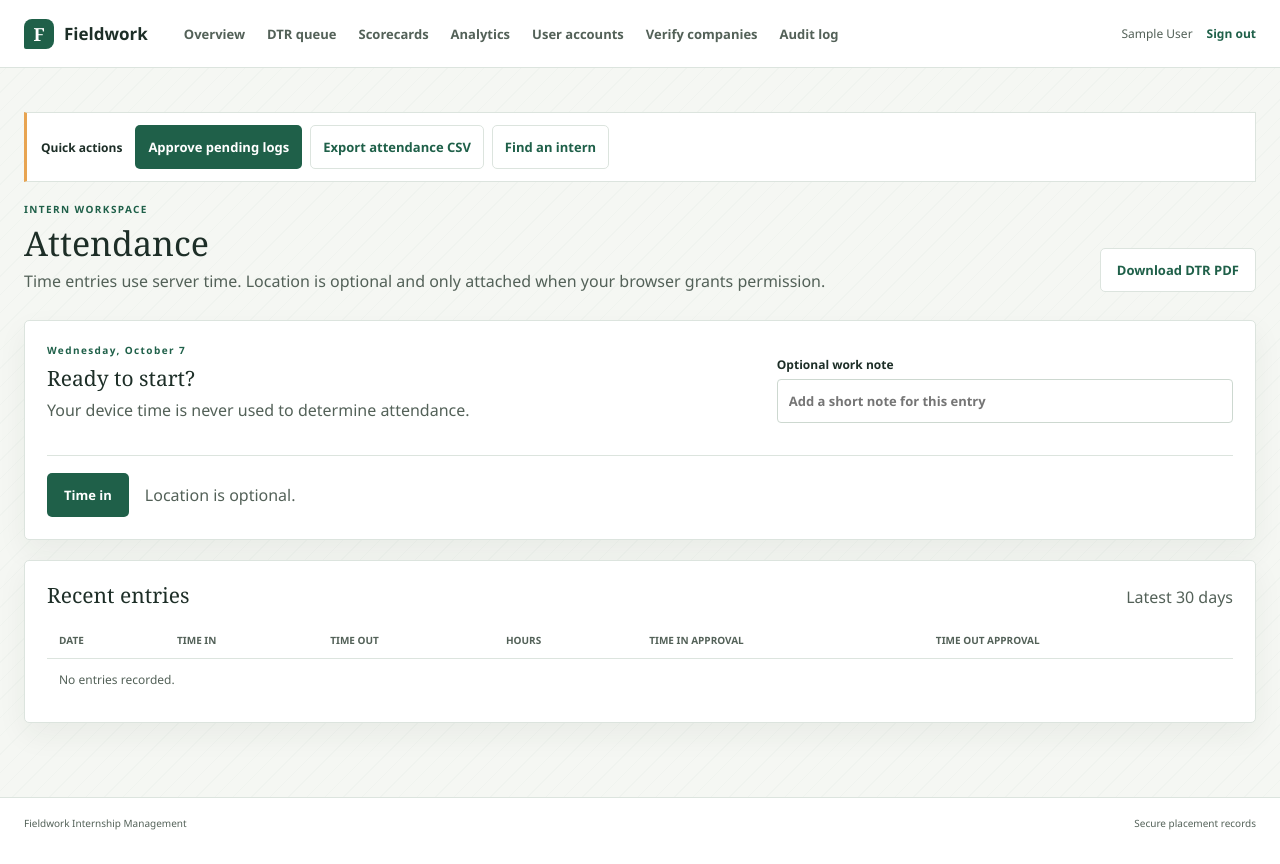
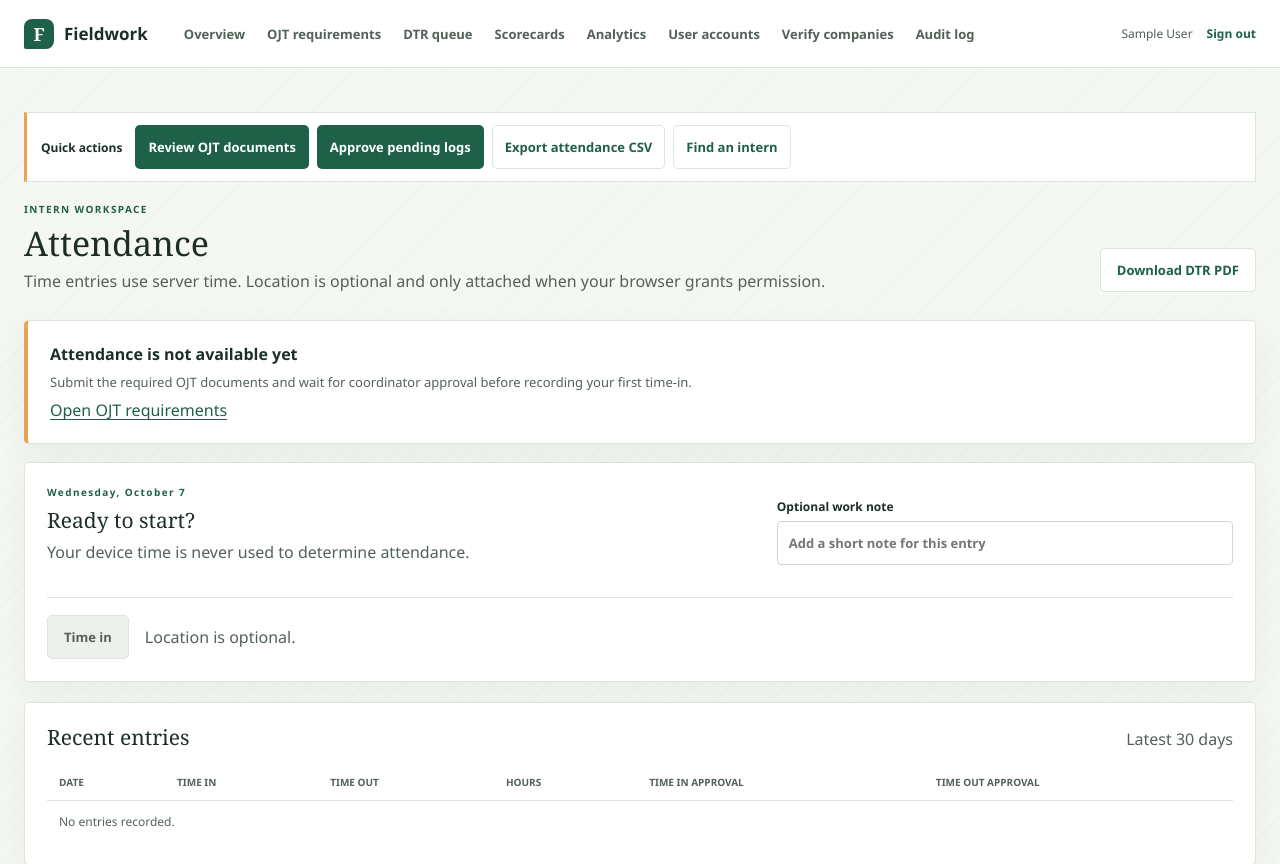
Before and after one commit to Nightstalk0/fieldwork-internship, a Django app: page /intern/attendance/ in a window 1280 px wide. Shown: the top 864 px of the page. Before the commit the page ends 830 px from the top, so only its background shows below. Run offline with Django 5.2, Linux system fonts and the light colour scheme; the visitor is signed in with stand-in values (Sample User, id 1); data comes from the database, SQL or seed files in the repository; data that the repository does not hold is empty.

Commit message:
Update project code

```diff
--- a/portal/apps.py
+++ b/portal/apps.py
@@ -4,3 +4,6 @@ from django.apps import AppConfig
 class PortalConfig(AppConfig):
     default_auto_field = "django.db.models.BigAutoField"
     name = "portal"
+
+    def ready(self):
+        import portal.signals
--- a/portal/templates/portal/intern/attendance.html
+++ b/portal/templates/portal/intern/attendance.html
@@ -1,8 +1,9 @@
 {% extends "base.html" %}{% block title %}Attendance | Fieldwork{% endblock %}
 {% block content %}<div class="page-heading"><div><p class="eyebrow">INTERN WORKSPACE</p><h1>Attendance</h1><p class="muted">Time entries use server time. Location is optional and only attached when your browser grants permission.</p></div><a class="button button-secondary" href="{% url 'portal:attendance_export' %}">Download DTR PDF</a></div>
+{% if not ojt_ready %}<section class="panel requirement-notice"><strong>Attendance is not available yet</strong><p>Submit the required OJT documents and wait for coordinator approval before recording your first time-in.</p><a href="{% url 'portal:ojt_requirements' %}">Open OJT requirements</a></section>{% endif %}
 <section class="panel attendance-panel"><div><p class="eyebrow">{{ today|date:"l, F j" }}</p><h2>{% if today_log.clock_in %}Shift in progress{% else %}Ready to start?{% endif %}</h2><p class="muted">{% if today_log.clock_in %}Time in at {{ today_log.clock_in|date:"H:i" }}{% if today_log.clock_out %}; time out at {{ today_log.clock_out|date:"H:i" }}{% endif %}{% else %}Your device time is never used to determine attendance.{% endif %}</p></div>
 <label class="note-label">Optional work note<input id="attendance-note" type="text" maxlength="255" placeholder="Add a short note for this entry" value="{{ today_log.notes }}"></label>
-<div class="clock-actions">{% if not today_log.clock_in %}<form method="post" class="clock-form" data-action="clock_in">{% csrf_token %}<input type="hidden" name="action" value="clock_in"><input type="hidden" name="clock_in_latitude"><input type="hidden" name="clock_in_longitude"><input type="hidden" name="notes"><button class="button button-primary" type="submit">Time in</button></form>{% elif not today_log.clock_out %}<form method="post" class="clock-form" data-action="clock_out">{% csrf_token %}<input type="hidden" name="action" value="clock_out"><input type="hidden" name="clock_out_latitude"><input type="hidden" name="clock_out_longitude"><input type="hidden" name="notes"><button class="button button-primary" type="submit">Time out</button></form>{% else %}<span class="status status-good">Today's attendance is complete</span>{% endif %}<span id="location-status" class="muted" aria-live="polite">Location is optional.</span></div></section>
+<div class="clock-actions">{% if not today_log.clock_in %}{% if ojt_ready %}<form method="post" class="clock-form" data-action="clock_in">{% csrf_token %}<input type="hidden" name="action" value="clock_in"><input type="hidden" name="clock_in_latitude"><input type="hidden" name="clock_in_longitude"><input type="hidden" name="notes"><button class="button button-primary" type="submit">Time in</button></form>{% else %}<button class="button button-primary" type="button" disabled>Time in</button>{% endif %}{% elif not today_log.clock_out %}<form method="post" class="clock-form" data-action="clock_out">{% csrf_token %}<input type="hidden" name="action" value="clock_out"><input type="hidden" name="clock_out_latitude"><input type="hidden" name="clock_out_longitude"><input type="hidden" name="notes"><button class="button button-primary" type="submit">Time out</button></form>{% else %}<span class="status status-good">Today's attendance is complete</span>{% endif %}<span id="location-status" class="muted" aria-live="polite">Location is optional.</span></div></section>
 <section class="panel"><div class="section-heading"><h2>Recent entries</h2><span class="muted">Latest 30 days</span></div><div class="table-wrap"><table><thead><tr><th>Date</th><th>Time in</th><th>Time out</th><th>Hours</th><th>Time in approval</th><th>Time out approval</th></tr></thead><tbody>{% for log in logs %}<tr><td>{{ log.work_date }}</td><td>{{ log.clock_in|date:"H:i"|default:"—" }}</td><td>{{ log.clock_out|date:"H:i"|default:"—" }}</td><td>{{ log.hours_worked }}</td><td>{% if not log.clock_in %}<span class="status">Not recorded</span>{% elif log.time_in_approved %}<span class="status status-good">Approved</span>{% else %}<span class="status">Pending</span>{% endif %}</td><td>{% if not log.clock_out %}<span class="status">Not recorded</span>{% elif log.time_out_approved %}<span class="status status-good">Approved</span>{% else %}<span class="status">Pending</span>{% endif %}</td></tr>{% empty %}<tr><td colspan="6" class="muted">No entries recorded.</td></tr>{% endfor %}</tbody></table></div></section>{% endblock %}
 {% block scripts %}<script>
   const noteInput = document.getElementById("attendance-note");
--- a/portal/templates/portal/intern/dashboard.html
+++ b/portal/templates/portal/intern/dashboard.html
@@ -1,7 +1,8 @@
 {% extends "base.html" %}
 {% block title %}Intern overview | Fieldwork{% endblock %}
 {% block content %}
-<div class="page-heading"><div><p class="eyebrow">INTERN WORKSPACE</p><h1>Welcome, {{ request.user.first_name|default:request.user.username }}</h1><p class="muted">Your placement activity at a glance.</p></div><a class="button button-primary" href="{% url 'portal:attendance' %}">Open attendance</a></div>
+<div class="page-heading"><div><p class="eyebrow">INTERN WORKSPACE</p><h1>Welcome, {{ request.user.first_name|default:request.user.username }}</h1><p class="muted">Your placement activity at a glance.</p></div>{% if ojt_ready %}<a class="button button-primary" href="{% url 'portal:attendance' %}">Open attendance</a>{% else %}<a class="button button-primary" href="{% url 'portal:ojt_requirements' %}">Complete OJT requirements</a>{% endif %}</div>
+{% if not ojt_ready %}<section class="panel requirement-notice"><strong>Before you start OJT</strong><p>{{ ojt_requirements_remaining }} required document{{ ojt_requirements_remaining|pluralize }} still need coordinator approval.</p><a href="{% url 'portal:ojt_requirements' %}">Review your requirements</a></section>{% endif %}
 <section class="panel progress-panel" aria-labelledby="ojt-progress-title"><div class="section-heading"><h2 id="ojt-progress-title">OJT hour progress</h2><strong>{{ progress_percent }}%</strong></div><progress max="{{ target_hours }}" value="{{ completed_hours }}" aria-label="{{ completed_hours }} of {{ target_hours }} approved OJT hours"></progress><p class="muted">{{ completed_hours }} of {{ target_hours }} approved hours completed</p></section>
 <section class="metric-grid"><div class="metric"><span>Applications</span><strong>{{ application_count }}</strong><small>Submitted opportunities</small></div><div class="metric"><span>Today's attendance</span><strong>{% if recent_attendance.0.work_date == today %}Recorded{% else %}Not started{% endif %}</strong><small>{{ today|date:"M j, Y" }}</small></div><div class="metric"><span>Latest risk check</span><strong>{% if latest_risk %}{{ latest_risk.get_level_display }}{% else %}Pending{% endif %}</strong><small>{% if latest_risk %}{{ latest_risk.risk_score }} / 100{% else %}No assessment yet{% endif %}</small></div></section>
 <div class="content-grid"><section class="panel"><div class="section-heading"><h2>Recent attendance</h2><a href="{% url 'portal:attendance' %}">View all</a></div><div class="table-wrap"><table><thead><tr><th>Date</th><th>In</th><th>Out</th><th>Hours</th></tr></thead><tbody>{% for log in recent_attendance %}<tr><td>{{ log.work_date }}</td><td>{{ log.clock_in|date:"H:i"|default:"—" }}</td><td>{{ log.clock_out|date:"H:i"|default:"—" }}</td><td>{{ log.hours_worked }}</td></tr>{% empty %}<tr><td colspan="4" class="muted">No attendance entries yet.</td></tr>{% endfor %}</tbody></table></div></section>
--- a/portal/urls.py
+++ b/portal/urls.py
@@ -7,6 +7,8 @@ urlpatterns = [
     path("", views.dashboard, name="dashboard"),
     path("intern/dashboard/", views.intern_dashboard, name="intern_dashboard"),
     path("intern/profile/", views.profile, name="profile"),
+    path("intern/requirements/", views.ojt_requirements, name="ojt_requirements"),
+    path("intern/requirements/<int:requirement_id>/upload/", views.ojt_requirement_upload, name="ojt_requirement_upload"),
     path("intern/postings/", views.postings, name="postings"),
     path("intern/postings/<int:posting_id>/apply/", views.apply_to_posting, name="apply"),
     path("intern/attendance/", views.attendance, name="attendance"),
@@ -33,4 +35,7 @@ urlpatterns = [
     path("coordinator/dtr/<int:log_id>/approve/", views.approve_dtr, name="approve_dtr"),
     path("coordinator/scorecards/", views.scorecards, name="scorecards"),
     path("coordinator/analytics/", views.analytics, name="analytics"),
+    path("coordinator/requirements/", views.coordinator_ojt_requirements, name="coordinator_ojt_requirements"),
+    path("coordinator/requirements/<int:requirement_id>/review/", views.review_ojt_requirement, name="review_ojt_requirement"),
+    path("ojt-requirements/<int:requirement_id>/document/", views.ojt_requirement_document, name="ojt_requirement_document"),
 ]
--- a/portal/views.py
+++ b/portal/views.py
@@ -10,7 +10,7 @@ from django.contrib.auth.decorators import login_required
 from django.core.exceptions import ValidationError
 from django.db import IntegrityError, transaction
 from django.db.models import Avg, Count, Q
-from django.http import FileResponse, HttpResponse, HttpResponseBadRequest
+from django.http import FileResponse, Http404, HttpResponse, HttpResponseBadRequest
 from django.shortcuts import get_object_or_404, redirect, render
 from django.urls import reverse
 from django.utils import timezone
@@ -24,8 +24,8 @@ from zipfile import BadZipFile
 
 from accounts.models import User
 
-from .forms import CompanyProfileForm, InternProfileForm, PostingForm, ScorecardForm, WeeklyReportForm
-from .models import Application, AttendanceLog, AuditLog, CompanyProfile, InternProfile, Posting, RiskAssessment, Scorecard, WeeklyReport
+from .forms import CompanyProfileForm, InternProfileForm, OJTRequirementUploadForm, PostingForm, ScorecardForm, WeeklyReportForm
+from .models import Application, AttendanceLog, AuditLog, CompanyProfile, InternProfile, OJTRequirement, Posting, RiskAssessment, Scorecard, WeeklyReport
 from .utils import attendance_pdf, audit, certificate_pdf
 
 OJT_TARGET_HOURS = 120
@@ -58,6 +58,10 @@ def dashboard(request):
 @role_required(User.Role.INTERN)
 def intern_dashboard(request):
     intern = get_object_or_404(InternProfile, user=request.user)
+    required_requirements = intern.ojt_requirements.filter(is_required=True)
+    ojt_ready = required_requirements.exists() and not required_requirements.exclude(
+        status=OJTRequirement.Status.APPROVED
+    ).exists()
     completed_hours = round(sum(
         log.hours_worked
         for log in intern.attendance_logs.filter(time_in_approved=True, time_out_approved=True)
@@ -73,6 +77,10 @@ def intern_dashboard(request):
         "completed_hours": completed_hours,
         "target_hours": target_hours,
         "progress_percent": min(100, round(completed_hours / target_hours * 100)),
+        "ojt_ready": ojt_ready,
+        "ojt_requirements_remaining": required_requirements.exclude(
+            status=OJTRequirement.Status.APPROVED
+        ).count(),
     }
     return render(request, "portal/intern/dashboard.html", context)
 
@@ -141,11 +149,18 @@ def _coordinates(request, prefix):
 @role_required(User.Role.INTERN)
 def attendance(request):
     intern = get_object_or_404(InternProfile, user=request.user)
+    required_requirements = intern.ojt_requirements.filter(is_required=True)
+    ojt_ready = required_requirements.exists() and not required_requirements.exclude(
+        status=OJTRequirement.Status.APPROVED
+    ).exists()
     today = timezone.localdate()
     if request.method == "POST":
         action = request.POST.get("action")
         if action not in {"clock_in", "clock_out"}:
             return HttpResponseBadRequest("Unknown attendance action.")
+        if action == "clock_in" and not ojt_ready:
+            messages.error(request, "Your required OJT documents must be approved before you can start attendance.")
+            return redirect("portal:ojt_requirements")
         latitude, longitude = _coordinates(request, action)
         try:
             with transaction.atomic():
@@ -181,7 +196,131 @@ def attendance(request):
 
     today_log = AttendanceLog.objects.filter(intern=intern, work_date=today).first()
     logs = intern.attendance_logs.all()[:30]
-    return render(request, "portal/intern/attendance.html", {"today_log": today_log, "logs": logs, "today": today})
+    return render(request, "portal/intern/attendance.html", {
+        "today_log": today_log,
+        "logs": logs,
+        "today": today,
+        "ojt_ready": ojt_ready,
+    })
+
+
+def _ojt_requirements_context(intern, bound_requirement=None, bound_form=None):
+    requirements = intern.ojt_requirements.all()
+    rows = []
+    for requirement in requirements:
+        rows.append({
+            "requirement": requirement,
+            "form": bound_form if requirement.pk == getattr(bound_requirement, "pk", None) else OJTRequirementUploadForm(),
+        })
+    required = requirements.filter(is_required=True)
+    approved_required = required.filter(status=OJTRequirement.Status.APPROVED).count()
+    return {
+        "requirement_rows": rows,
+        "required_count": required.count(),
+        "approved_required_count": approved_required,
+        "ojt_ready": required.exists() and approved_required == required.count(),
+    }
+
+
+@role_required(User.Role.INTERN)
+def ojt_requirements(request):
+    intern = get_object_or_404(InternProfile, user=request.user)
+    return render(
+        request,
+        "portal/intern/requirements.html",
+        _ojt_requirements_context(intern),
+    )
+
+
+@role_required(User.Role.INTERN)
+@require_POST
+def ojt_requirement_upload(request, requirement_id):
+    intern = get_object_or_404(InternProfile, user=request.user)
+    requirement = get_object_or_404(intern.ojt_requirements, pk=requirement_id)
+    if requirement.status in {OJTRequirement.Status.SUBMITTED, OJTRequirement.Status.APPROVED}:
+        messages.info(request, "This document is already awaiting review or has been approved.")
+        return redirect("portal:ojt_requirements")
+
+    form = OJTRequirementUploadForm(request.POST, request.FILES, instance=requirement)
+    if form.is_valid():
+        requirement = form.save(commit=False)
+        requirement.status = OJTRequirement.Status.SUBMITTED
+        requirement.reviewer = None
+        requirement.review_note = ""
+        requirement.submitted_at = timezone.now()
+        requirement.reviewed_at = None
+        requirement.save()
+        audit(request.user, "ojt_requirement.submitted", requirement)
+        messages.success(request, f"{requirement.title} uploaded for coordinator review.")
+        return redirect("portal:ojt_requirements")
+
+    return render(
+        request,
+        "portal/intern/requirements.html",
+        _ojt_requirements_context(intern, requirement, form),
+    )
+
+
+@role_required(User.Role.COORDINATOR)
+def coordinator_ojt_requirements(request):
+    requirements = OJTRequirement.objects.filter(
+        status=OJTRequirement.Status.SUBMITTED
+    ).select_related("intern__user").order_by("submitted_at")
+    return render(request, "portal/coordinator/requirements.html", {
+        "requirements": requirements,
+    })
+
+
+@role_required(User.Role.COORDINATOR)
+@require_POST
+def review_ojt_requirement(request, requirement_id):
+    requirement = get_object_or_404(
+        OJTRequirement.objects.select_related("intern__user"),
+        pk=requirement_id,
+        status=OJTRequirement.Status.SUBMITTED,
+    )
+    decision = request.POST.get("decision")
+    if decision not in {"approve", "reject"}:
+        return HttpResponseBadRequest("Unknown document review decision.")
+    review_note = request.POST.get("review_note", "").strip()
+    if decision == "reject" and not review_note:
+        messages.error(request, "Add a note explaining what the intern needs to correct.")
+        return redirect("portal:coordinator_ojt_requirements")
+
+    requirement.status = (
+        OJTRequirement.Status.APPROVED if decision == "approve" else OJTRequirement.Status.REJECTED
+    )
+    requirement.reviewer = request.user
+    requirement.review_note = review_note
+    requirement.reviewed_at = timezone.now()
+    requirement.save(update_fields=("status", "reviewer", "review_note", "reviewed_at"))
+    outcome = "approved" if decision == "approve" else "rejected"
+    audit(request.user, f"ojt_requirement.{outcome}", requirement)
+    messages.success(request, f"{requirement.title} {outcome}.")
+    return redirect("portal:coordinator_ojt_requirements")
+
+
+@login_required
+def ojt_requirement_document(request, requirement_id):
+    requirement = get_object_or_404(OJTRequirement, pk=requirement_id)
+    can_review = request.user.is_staff or request.user.role == User.Role.COORDINATOR
+    is_owner = (
+        request.user.role == User.Role.INTERN
+        and requirement.intern.user_id == request.user.pk
+    )
+    if not (can_review or is_owner):
+        return render(request, "errors/403.html", status=403)
+    if not requirement.document:
+        raise Http404("No document has been uploaded.")
+
+    response = FileResponse(
+        requirement.document.open("rb"),
+        as_attachment=True,
+        filename=Path(requirement.document.name).name,
+        content_type="application/octet-stream",
+    )
+    response["Cache-Control"] = "private, no-store"
+    return response
 
 
 @role_required(User.Role.INTERN)
@@ -560,6 +699,9 @@ def coordinator_dashboard(request):
             | Q(clock_out__isnull=False, time_out_approved=False)
         ).count(),
         "pending_report_count": WeeklyReport.objects.filter(status=WeeklyReport.Status.SUBMITTED).count(),
+        "pending_ojt_requirement_count": OJTRequirement.objects.filter(
+            status=OJTRequirement.Status.SUBMITTED
+        ).count(),
         "high_risk_count": RiskAssessment.objects.filter(level=RiskAssessment.Level.HIGH).count(),
         "intern_rows": intern_rows,
     }
--- a/static/css/portal.css
+++ b/static/css/portal.css
@@ -76,6 +76,19 @@ tbody tr:last-child td { border-bottom: 0; }
 .listing h2 { margin-bottom: 8px; }
 .listing p { max-width: 800px; color: #46564e; font-size: 13px; line-height: 1.6; }
 .listing-meta { display: flex; gap: 18px; margin: 14px 0; color: var(--muted); font-size: 11px; }
+.requirement-notice { border-left: 4px solid var(--amber); }
+.requirement-notice p { margin: 8px 0; color: var(--muted); font-size: 13px; }
+.requirement-notice-good { border-left-color: var(--forest); }
+.requirement-list { display: grid; gap: 12px; }
+.requirement-item { margin: 0; }
+.requirement-heading { display: flex; align-items: flex-start; justify-content: space-between; gap: 18px; }
+.requirement-heading h2 { margin-bottom: 8px; }
+.requirement-heading p { margin-bottom: 8px; }
+.requirement-heading .eyebrow { margin-bottom: 6px; }
+.requirement-upload { display: grid; grid-template-columns: minmax(200px, 1fr) auto; align-items: end; gap: 10px 14px; margin-top: 16px; padding-top: 14px; border-top: 1px solid var(--line); }
+.requirement-upload label { grid-column: 1 / -1; }
+.requirement-upload input[type="file"] { min-height: 44px; }
+.requirement-feedback { padding: 10px 12px; border-left: 3px solid var(--coral); background: #faf1ef; font-size: 13px; }
 .apply-form { display: grid; grid-template-columns: minmax(180px, 1fr) minmax(180px, 260px) auto; align-items: end; gap: 14px; padding-top: 14px; border-top: 1px solid var(--line); }
 label { display: block; color: var(--ink); font-size: 12px; font-weight: 700; }
 input, select, textarea { min-height: 44px; width: 100%; margin-top: 6px; padding: 10px 11px; border: 1px solid #cdd8d0; border-radius: 4px; color: var(--ink); background: #fff; font-size: 13px; }
--- a/templates/base.html
+++ b/templates/base.html
@@ -15,6 +15,7 @@
     <nav class="main-nav" aria-label="Main navigation">
       {% if request.user.is_staff or request.user.role == 'coordinator' %}
         <a href="{% url 'portal:coordinator_dashboard' %}">Overview</a>
+        <a href="{% url 'portal:coordinator_ojt_requirements' %}">OJT requirements</a>
         <a href="{% url 'portal:dtr_queue' %}">DTR queue{% if pending_review_count %}<span class="nav-count">{{ pending_review_count }}</span>{% endif %}</a>
         <a href="{% url 'portal:scorecards' %}">Scorecards</a>
         <a href="{% url 'portal:analytics' %}">Analytics</a>
@@ -31,6 +32,7 @@
       {% else %}
         <a href="{% url 'portal:intern_dashboard' %}">Overview</a>
         <a href="{% url 'portal:profile' %}">Profile</a>
+        <a href="{% url 'portal:ojt_requirements' %}">OJT requirements</a>
         <a href="{% url 'portal:postings' %}">Opportunities</a>
         <a href="{% url 'portal:attendance' %}">Attendance</a>
         <a href="{% url 'portal:reports' %}">Weekly reports</a>
@@ -46,6 +48,7 @@
     <nav class="quick-actions" aria-label="Quick actions">
       <strong>Quick actions</strong>
       {% if request.user.is_staff or request.user.role == 'coordinator' %}
+        <a class="button button-primary" href="{% url 'portal:coordinator_ojt_requirements' %}">Review OJT documents</a>
         <a class="button button-primary" href="{% url 'portal:dtr_queue' %}">Approve pending logs</a>
         <a class="button button-secondary" href="{% url 'portal:coordinator_attendance_export' %}">Export attendance CSV</a>
         <a class="button button-secondary" href="{% url 'portal:coordinator_dashboard' %}#intern-directory">Find an intern</a>
@@ -54,7 +57,8 @@
         <a class="button button-secondary" href="{% url 'portal:company_attendance_export' %}">Export attendance CSV</a>
         <a class="button button-secondary" href="{% url 'portal:company_scorecards' %}">Open evaluations</a>
       {% else %}
-        <a class="button button-primary" href="{% url 'portal:attendance' %}">Log hours today</a>
+        <a class="button button-primary" href="{% url 'portal:ojt_requirements' %}">Upload OJT documents</a>
+        <a class="button button-secondary" href="{% url 'portal:attendance' %}">Log hours today</a>
         <a class="button button-secondary" href="{% url 'portal:reports' %}">Submit weekly report</a>
       {% endif %}
     </nav>
```
Also changed, not shown: portal/forms.py (+7 -1 lines), portal/models.py (+140 -0 lines), portal/signals.py (added, +10 -0 lines), portal/templates/portal/coordinator/dashboard.html (+1 -1 lines), portal/templates/portal/coordinator/requirements.html (added, +19 -0 lines), portal/templates/portal/intern/requirements.html (added, +25 -0 lines), portal/tests.py (+119 -1 lines), README.md, portal/migrations/0004_ojt_requirements.py (added).
